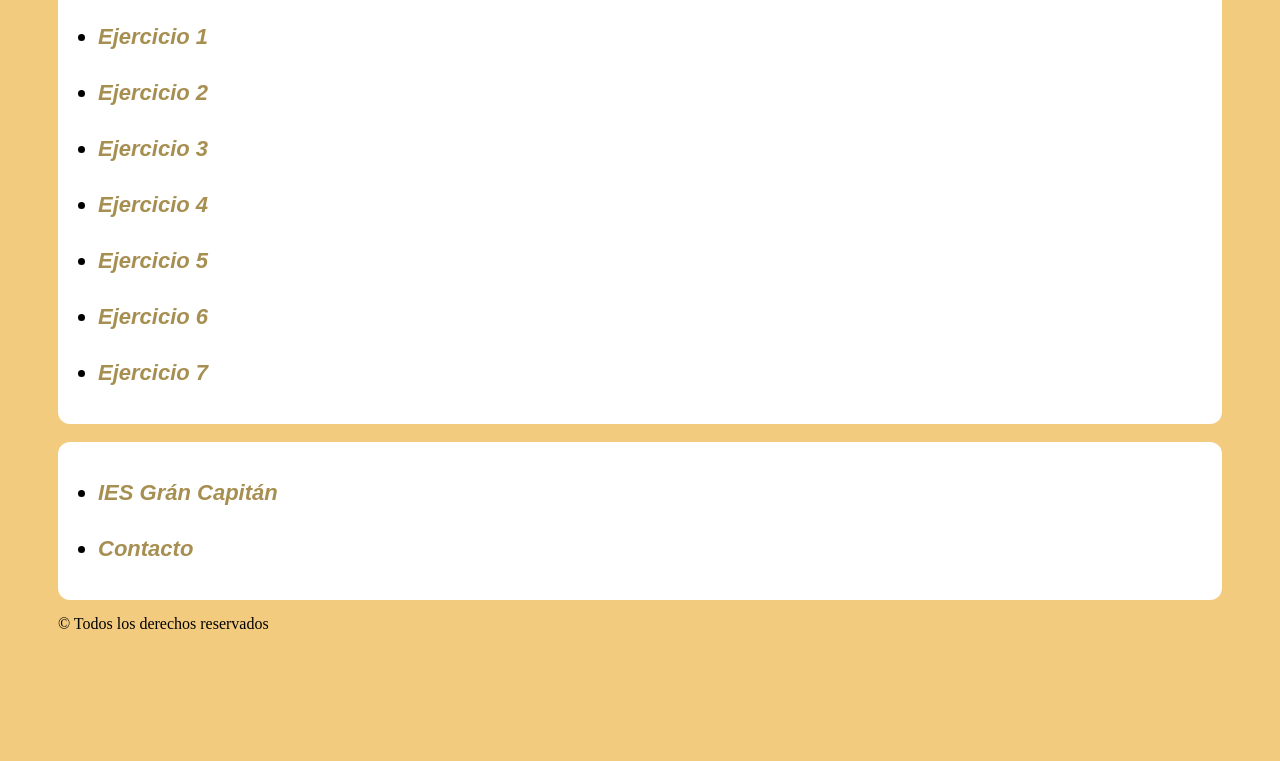
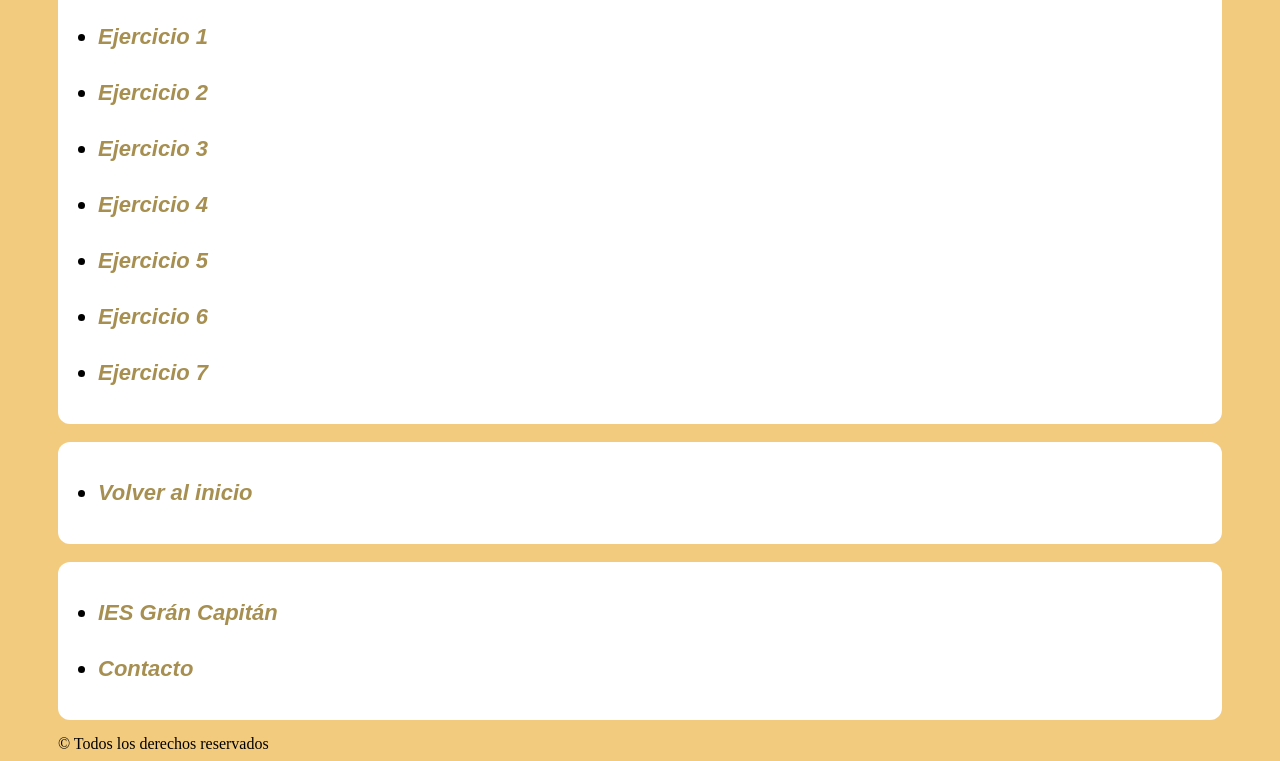
Before and after one commit to alvaroolt/sitioWebDWEC, a plain HTML site: page tema2/ejercicios1a7/index.html in a window 1280 px wide. Shown: the part 207-968 px from the top of the page. Before the commit the page ends 848 px from the top, so only its background shows below. Drawn offline with Linux system fonts and the light colour scheme.

Commit message:
Add files via upload

```diff
--- a/tema2/ejercicios1a7/index.html
+++ b/tema2/ejercicios1a7/index.html
@@ -29,6 +29,12 @@
     <br>
     <div class="lista">
         <ul>
+            <li><a href="../../index.html" target="_blank">Volver al inicio</a><br></li>
+        </ul>
+    </div>
+    <br>
+    <div class="lista">
+        <ul>
             <li><a href="http://www.iesgrancapitan.org" target="_blank">IES Grán Capitán</a><br></li>
             <li><a href="mailto:alvarooleto@gmail.com">Contacto</a><br></li>
         </ul>
```
